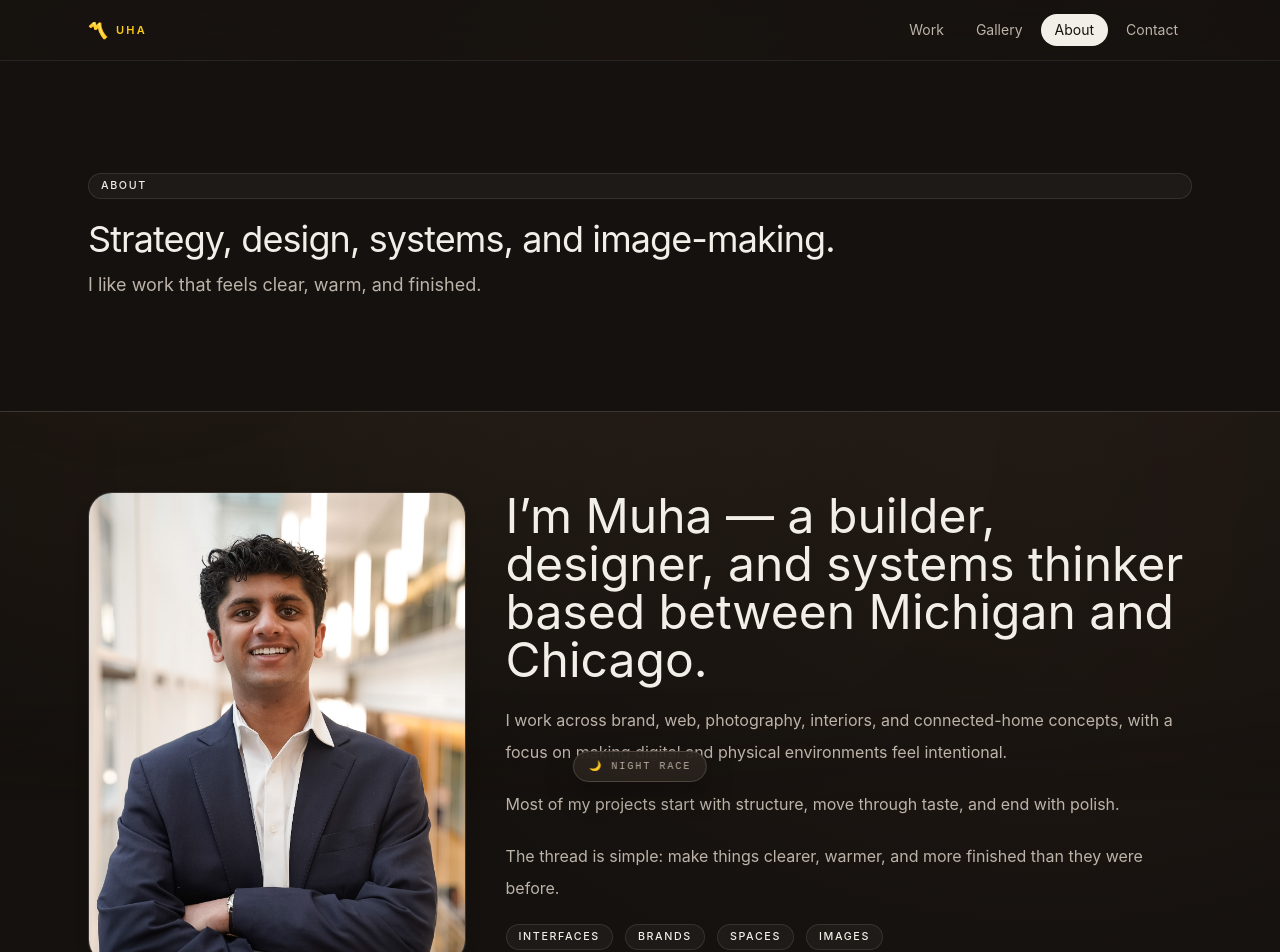
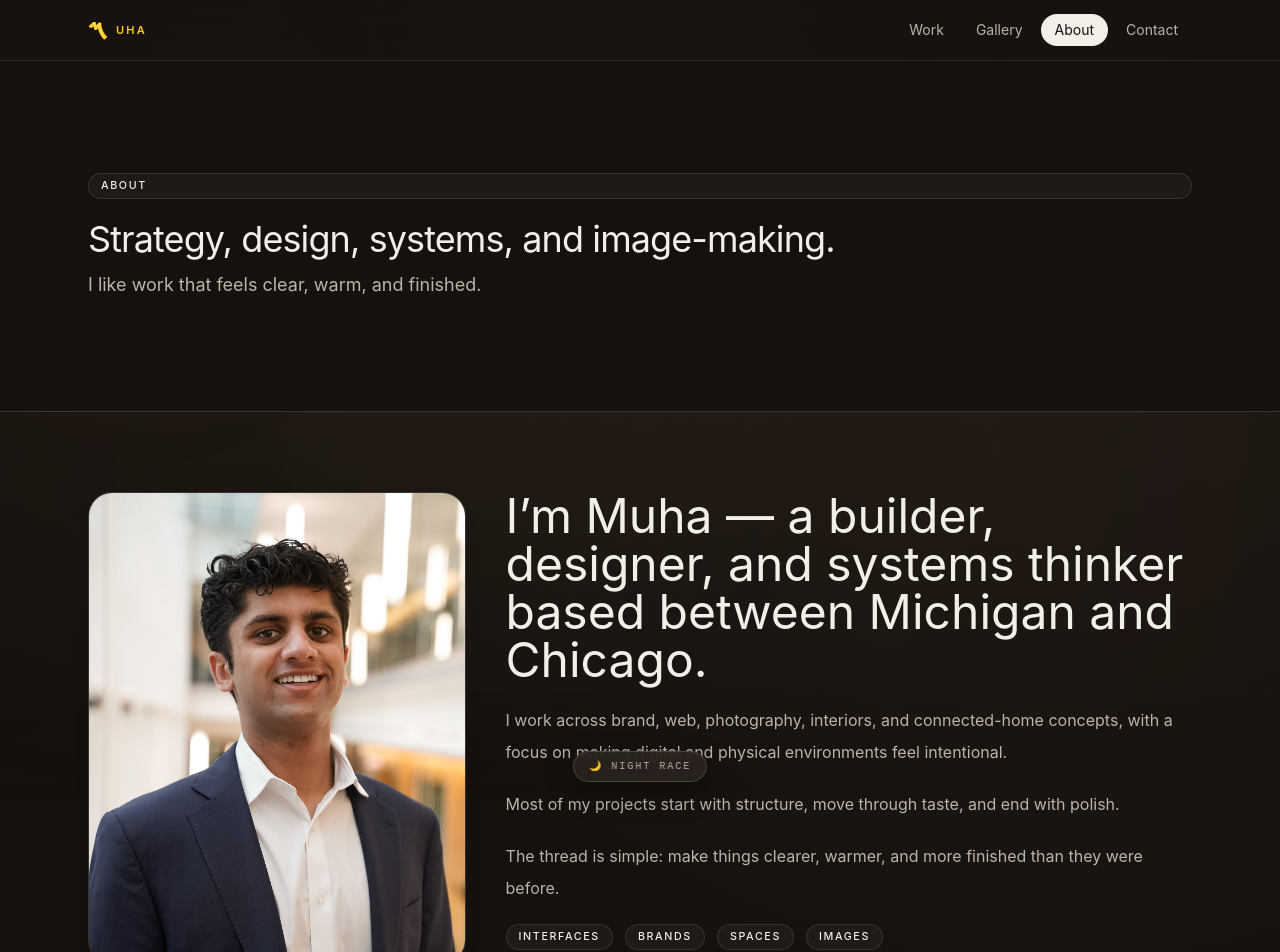
Before and after one commit to mohabbis/personal-portfolio, a Next.js app: page /about in a window 1280 px wide. Shown: the top 952 px of the page. Built offline with nearby package versions, Linux system fonts and the light colour scheme.

Commit message:
Use smiling profile headshot on about page

```diff
--- a/app/about/page.tsx
+++ b/app/about/page.tsx
@@ -28,7 +28,7 @@ export default function AboutPage() {
           <div className="lg:sticky lg:top-28">
             <div className="relative mx-auto aspect-[4/5] w-full max-w-sm overflow-hidden rounded-[1.5rem] border border-white/10 bg-card shadow-soft sm:max-w-md lg:mx-0">
               <Image
-                src="/images/profile/Headshot Smiling With Watch.JPG"
+                src="/images/profile/headshot-smiling.jpg"
                 alt="Muha Rafiq"
                 fill
                 priority
```
